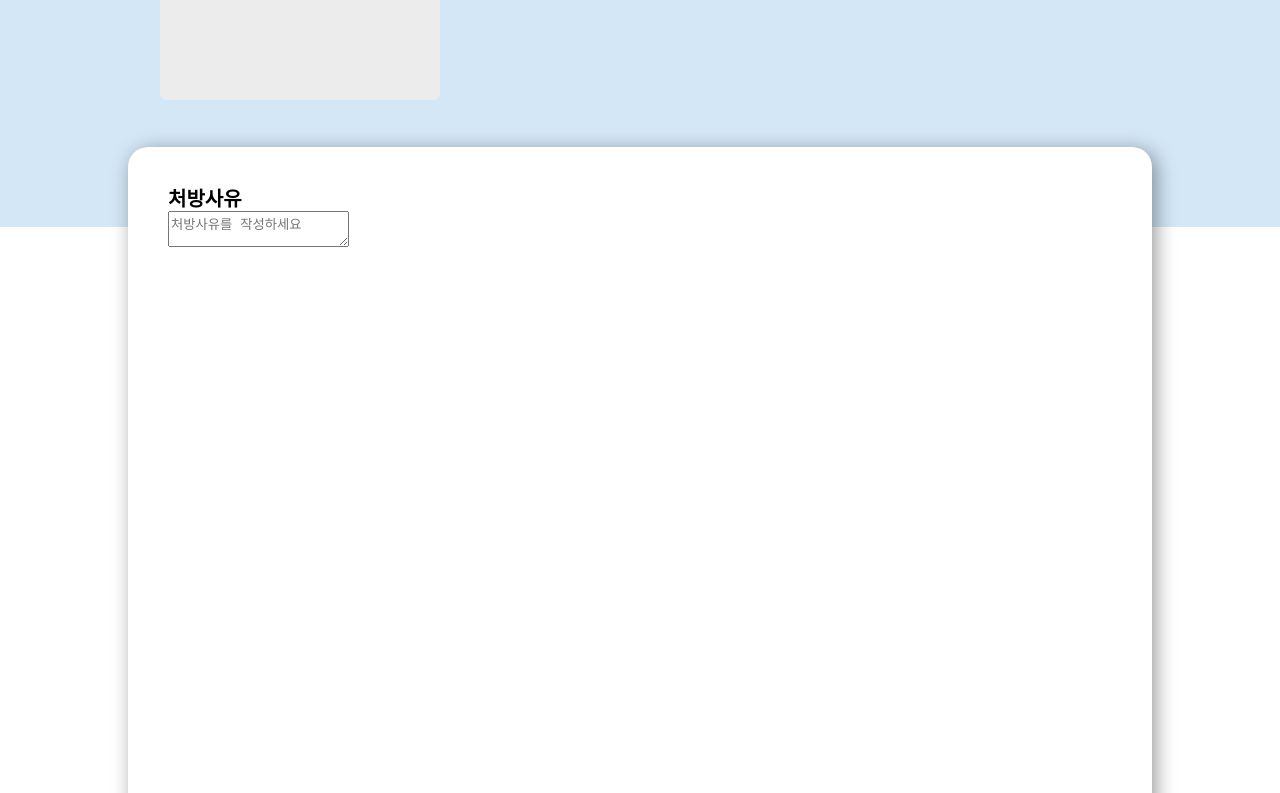
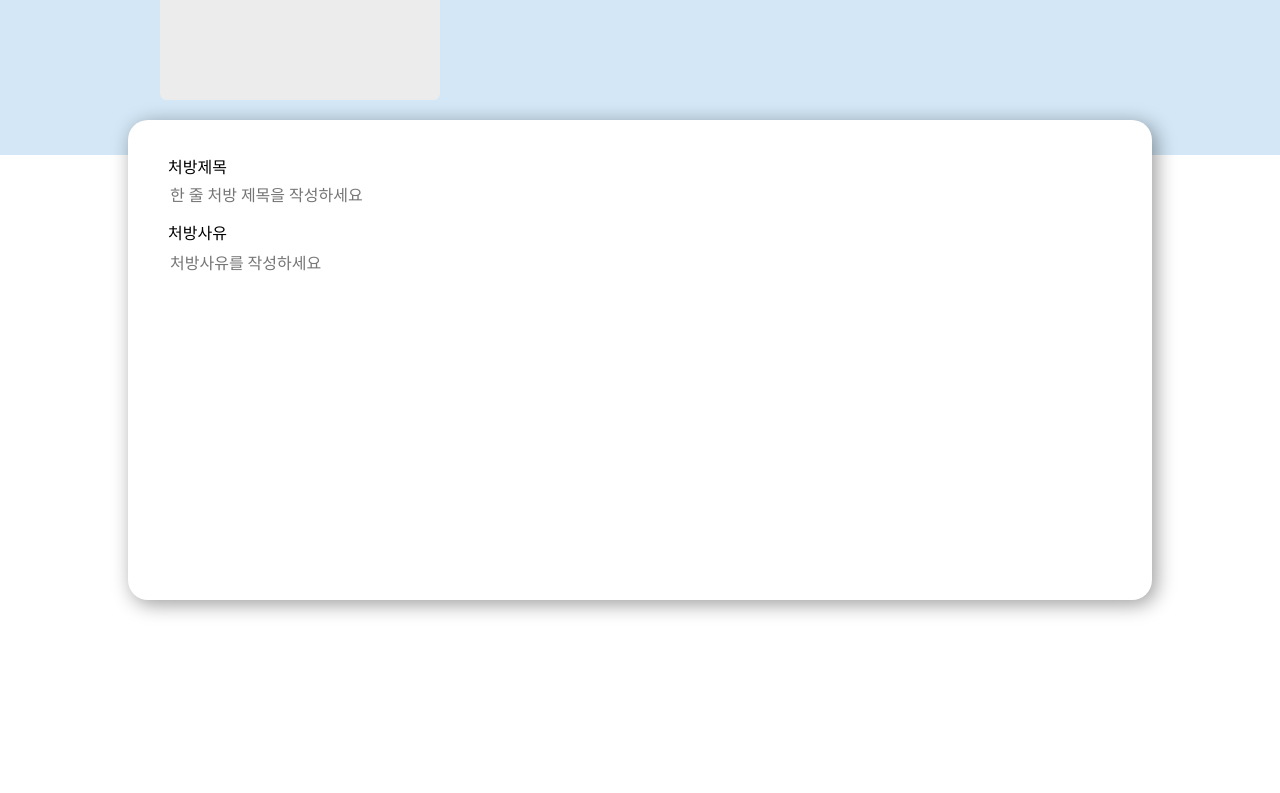
Before and after one commit to kw-bookmedicine/frontend, a React (Create React App) app: page /oneline/prescription/write in a window 1280 px wide. Shown: the part 560-1353 px from the top of the page. Built offline with nearby package versions, Linux system fonts and the light colour scheme; no server answers; a web font is replaced by a local one.

Commit message:
:art: Design: 한 줄 처방 페이지 UI 연결

```diff
--- a/src/pages/Prescription/OneLinePrscrWrite.jsx
+++ b/src/pages/Prescription/OneLinePrscrWrite.jsx
@@ -13,11 +13,16 @@ import loading_test_img from '../../assets/loading_test_img.png';
 // SERVICE
 import api from '../../services/api';
 
+// STYLE
+import '../../styles/Prescription/OneLinePrscrWrite.css';
+
 const OneLinePrscrWrite = () => {
 	const [processValue, setProcessValue] = useState(0);
 
 	const [input, setInput] = useState('');
 	const [isShow, setIsShow] = useState(false); // 검색 모달창
+	// const location = useLocation();
+	// const navigate = useNavigate(); // 버튼 클릭시 페이지 이동
 
 	// 모달창을 클릭한 여부
 	const [modalIsClick, setModalIsClick] = useState(false);
@@ -40,6 +45,16 @@ const OneLinePrscrWrite = () => {
 		// console.log(searchData);
 	};
 
+	// const { register, handleSubmit, setValue } = useForm({
+	// 	defaultValues: {
+	// 		title: location.state?.title || '',
+	// 		description: location.state?.description || '',
+	// 		isbn: location.state?.isbn || '9788932011172', // 임시 ISBN ->
+	// 		boardId: location.state?.boardId,
+	// 		prescriptionId: location.state?.prescriptionId || undefined,
+	// 	},
+	// });
+
 	useEffect(() => {
 		const observer = new IntersectionObserver(
 			(items) => {
@@ -47,20 +62,20 @@ const OneLinePrscrWrite = () => {
 					if (item.isIntersecting) {
 						// console.log(item.target, 'is visible!');
 						if (modalIsClick === true) {
-							chTarget.classList.add('visible');
+							chTarget.classList.add('oneLine_visible');
 							chTarget.classList.remove('no');
 						} else {
-							chTarget.classList.add('visible');
+							chTarget.classList.add('oneLine_visible');
 							chTarget.classList.remove('no');
 						}
 					} else {
 						if (modalIsClick === false) {
 							// chTarget.classList.add('no');
-							// chTarget.classList.remove('visible');
-							chTarget.classList.add('visible');
+							// chTarget.classList.remove('oneLine_visible');
+							chTarget.classList.add('oneLine_visible');
 						} else {
 							chTarget.classList.add('no');
-							chTarget.classList.remove('visible');
+							chTarget.classList.remove('oneLine_visible');
 						}
 					}
 				});
@@ -71,9 +86,19 @@ const OneLinePrscrWrite = () => {
 		);
 		// 특정 dom 요소가 화면에 등장하는 지 여부를 감시함.
 		const box = document.getElementById('observe_target');
-		const chTarget = document.getElementById('prscr_write_box');
+		const chTarget = document.getElementById('oneLine_prscr_write_box');
 		observer.observe(box);
 	});
+
+	// const onSubmit = (data, event) => {
+	// 	event.preventDefault();
+
+	// 	if (!data.isbn) {
+	// 		alert('책을 선택해주세요.');
+	// 		return;
+	// 	}
+	// 	// navigate('/prescription/write/2', { state: data });
+	// };
 
 	// 검색 결과
 	const [searchResult, setSearchResult] = useState([]);
@@ -110,7 +135,8 @@ const OneLinePrscrWrite = () => {
 		<>
 			<Header />
 			<Title type={'oneLine'} value={processValue} />
-			<div className="prescription_content_container">
+			{/* <form onSubmit={handleSubmit(onSubmit)}> */}
+			<div className="oneLine_prscr_content_container">
 				<section className="prescription_content_up_container">
 					<div className="prscr_category_wrapper"></div>
 					<div className="prscr_bookInfo_wrapper">
@@ -213,9 +239,23 @@ const OneLinePrscrWrite = () => {
 					className="prescription_content_bottom_container"
 					id="observe_target"
 				>
-					<div id="prscr_write_box">
-						<p>처방사유</p>
-						<textarea type="text" placeholder="처방사유를 작성하세요" />
+					<div id="oneLine_prscr_write_box">
+						<label className="oneLine_prscr_writeBox_title_wrapper">
+							<p>처방제목</p>
+							<input
+								// {...register('title', { required: true })}
+								type="text"
+								placeholder="한 줄 처방 제목을 작성하세요"
+							/>
+						</label>
+						<label>
+							<p>처방사유</p>
+							<textarea
+								// {...register('description', { required: true })}
+								type="text"
+								placeholder="처방사유를 작성하세요"
+							/>
+						</label>
 					</div>
 				</section>
 			</div>
@@ -225,6 +265,7 @@ const OneLinePrscrWrite = () => {
 					<button className="prscr_apply_btn">처방전 작성하기</button>
 				</Link>
 			</div>
+			{/* </form> */}
 		</>
 	);
 };
--- /dev/null
+++ b/src/styles/Prescription/OneLinePrscrWrite.css
@@ -0,0 +1,169 @@
+.oneLine_prscr_content_container {
+	display: flex;
+	flex-direction: column;
+	width: 100%;
+	height: 140vh;
+}
+
+.oneLine_prscr_content_up_container {
+	width: 100%;
+	height: 580px;
+	display: flex;
+	flex-direction: column;
+	/* align-items: center; */
+	background-color: #d3e7f6;
+	padding: 30px 120px;
+}
+
+.oneLine_prscr_bookInfo_wrapper {
+	position: sticky;
+	display: flex;
+	width: 100%;
+	height: -moz-fit-content;
+	height: fit-content;
+	max-width: 1080px;
+	margin: 0 auto;
+}
+
+.prscr_left_wrapper {
+	margin-right: 70px;
+	margin-left: 40px;
+	margin-bottom: 50px;
+	height: 100%;
+	display: flex;
+	flex-direction: column;
+	align-items: center;
+	justify-content: center;
+}
+
+.prscr_img_wrapper {
+	width: 280px;
+	height: 390px;
+	border-radius: 5px;
+	object-fit: cover;
+}
+
+.prscr_right_wrapper {
+	width: 100%;
+	height: 100%;
+	display: flex;
+	flex-direction: column;
+	padding-top: 25px;
+	justify-content: flex-start;
+}
+
+.prscr_searchBar_wrapper {
+	position: sticky;
+	z-index: 1;
+	width: 95%;
+	/* height: 50px; */
+	display: flex;
+	align-items: center;
+	padding: 12px 12px;
+	background-color: #fff;
+	border-radius: 5px;
+	box-shadow: 0px 2px 4px rgba(0, 0, 0, 0.33);
+}
+
+.oneLine_prscr_content_bottom_container {
+	position: relative;
+	display: flex;
+	flex-direction: column;
+	align-items: center;
+	width: 100%;
+	height: 100vh;
+}
+
+#oneLine_prscr_write_box {
+	width: 80%;
+	max-width: 1120px;
+	height: 60vh;
+	padding: 40px;
+	border-radius: 20px;
+	background-color: #fff;
+	margin-top: 80px;
+	box-shadow: 4px 4px 20px rgba(0, 0, 0, 0.4);
+}
+
+#oneLine_prscr_write_box > p {
+	font-family: var(--basic-font);
+	font-style: normal;
+	font-weight: 600;
+	font-size: 20px;
+	line-height: 24px;
+}
+
+@keyframes show {
+	from {
+		transform: translateY(50px);
+	}
+	to {
+		transform: translateY(-200px);
+	}
+}
+
+@keyframes up {
+	0% {
+		transform: translateY(10%);
+		opacity: 0;
+	}
+	50% {
+		opacity: 0.5;
+	}
+	100% {
+		transform: translateY(0);
+		opacity: 1;
+	}
+}
+
+@keyframes down {
+	0% {
+		transform: translateY(-11%);
+		opacity: 1;
+	}
+	100% {
+		transform: translateY(5%);
+		opacity: 0;
+	}
+}
+
+#oneLine_prscr_write_box > label > input {
+	width: 100%;
+	font-family: var(--basic-font);
+	font-size: 16px;
+	margin-top: 10px;
+	margin-bottom: 20px;
+	appearance: none;
+	border: none;
+	outline: none;
+}
+
+#oneLine_prscr_write_box > label > textarea {
+	width: 100%;
+	height: 70%;
+	margin-top: 10px;
+	text-align: start;
+	font-family: var(--basic-font);
+	font-style: normal;
+	font-size: 16px;
+	font-weight: 400;
+	line-height: 19px;
+	appearance: none;
+	border: none;
+	outline: none;
+	resize: none;
+}
+
+.oneLine_visible,
+.noVisible {
+	position: absolute;
+	top: -115px;
+	animation: up 0.5s ease-in;
+}
+
+.no {
+	position: absolute;
+	top: -50px;
+	animation: down 0.5s ease-out;
+	opacity: 0;
+}
```
Also changed, not shown: src/pages/Prescription/PrescriptionWrite.jsx (+30 -30 lines).
